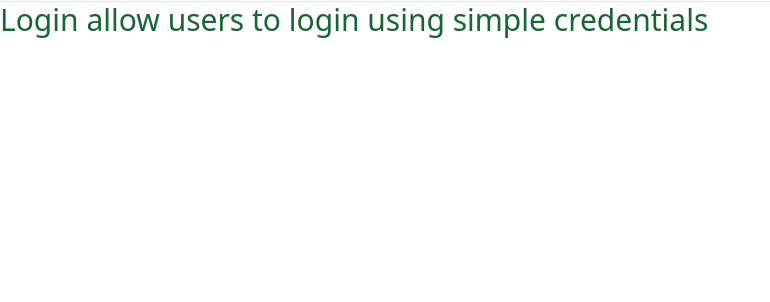
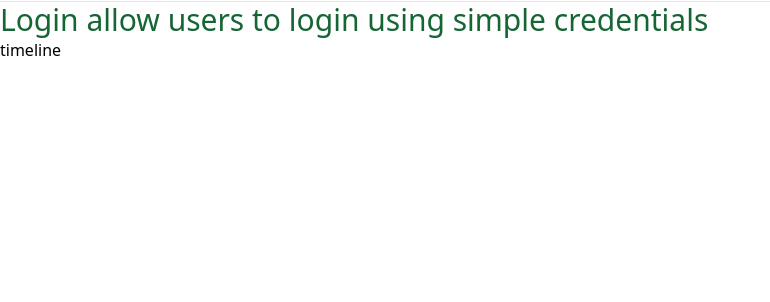
Before and after one commit to Excellent58/emarket, a Django app: template templates/login.html in a window 1280 px wide. Shown: the part 75-377 px from the top of the page, without its empty margins (0-770 px from the left). Run offline with Django 5.2, Linux system fonts and the light colour scheme; the template is opened without the code that fills it, so the values that code supplies are empty; style sheets or scripts are compiled from the project's sources; some libraries are stand-ins or nearby versions.

Commit message:
build feed ui

```diff
--- a/templates/login.html
+++ b/templates/login.html
@@ -3,4 +3,5 @@
 {% block title %}Login{% endblock title%}
 {% block content %}
  <h1 class="text-3xl text-green-800">Login allow users to login using simple credentials</h1>
+ <section>timeline</section>
 {% endblock content %}
```
